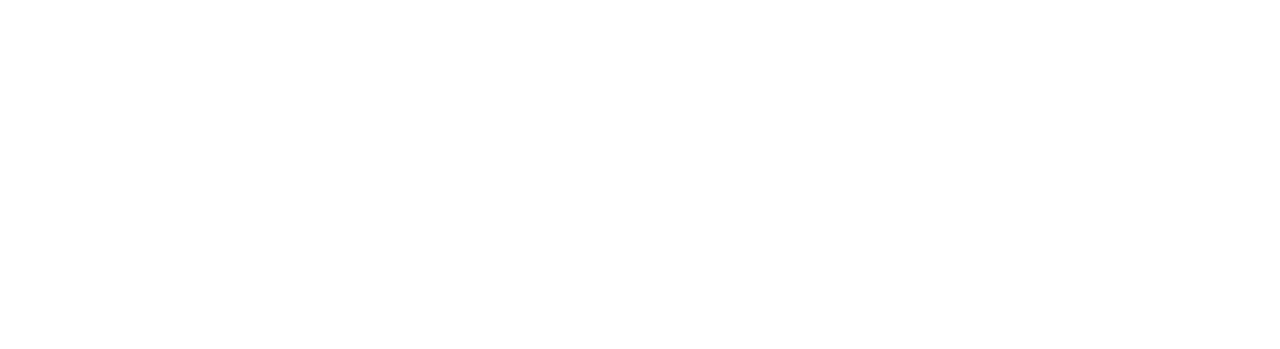
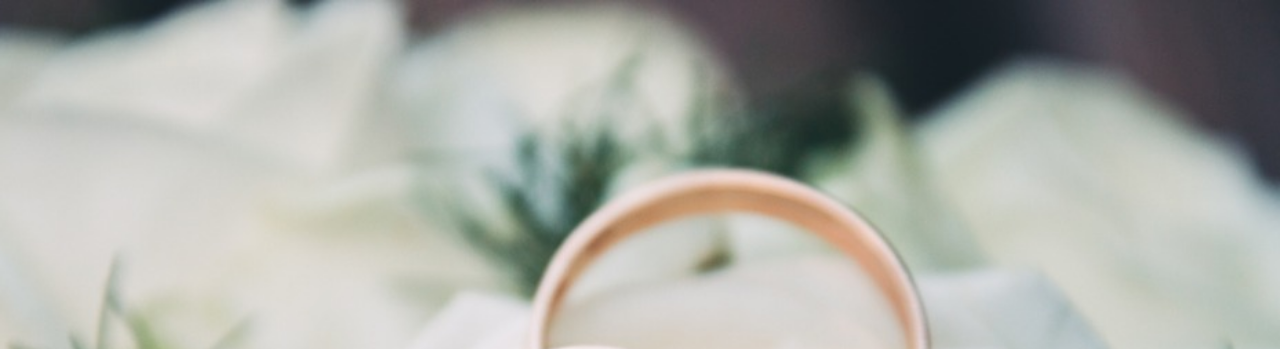
Before and after one commit to BRKelpyL/ParaSuaNamorada, a plain HTML site: page aceitou.html in a window 1280 px wide. Shown: the top 349 px of the page. Drawn offline with Linux system fonts and the light colour scheme; the site is published under a folder, as on GitHub Pages, so addresses that start at the root find nothing.

Commit message:
fix: Corrigido caminho do background image

```diff
--- a/aceitou.css
+++ b/aceitou.css
@@ -10,7 +10,7 @@ body {
     overflow: hidden;
     width: 100vw;
     height: 100vh;
-    background-image: url("/assets/casamento-background.jpg");
+    background-image: url("./assets/casamento-background.jpg");
     background-repeat: no-repeat;
     background-position: center;
     background-size: cover;
```
